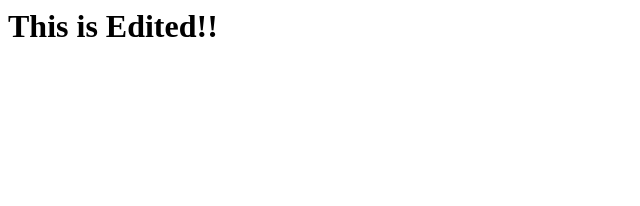
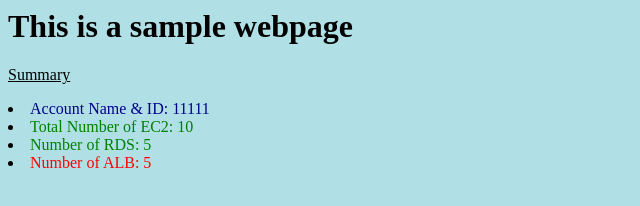
Before and after one commit to NewNeptune/webpage, a plain HTML site: page index.html in a window 1280 px wide. Shown: the whole page, without its empty margins (0-640 px from the left). Drawn offline with Linux system fonts and the light colour scheme.

Commit message:
Update index.html

```diff
--- a/index.html
+++ b/index.html
@@ -1 +1,8 @@
-<h1> This is Edited!! </h1>
+<body style="background-color:powderblue;">
+<h1> This is a sample webpage </h1>
+<p><u>Summary</u></p>
+<li><font color = "darkblue"> Account Name & ID: 11111  </font></li>
+<li><font color = "green"> Total Number of EC2: 10  </font></li>
+<li><font color = "green"> Number of RDS: 5 </font></li>
+<li><font color = "red"> Number of ALB: 5  </font></li>
+</body>
```
